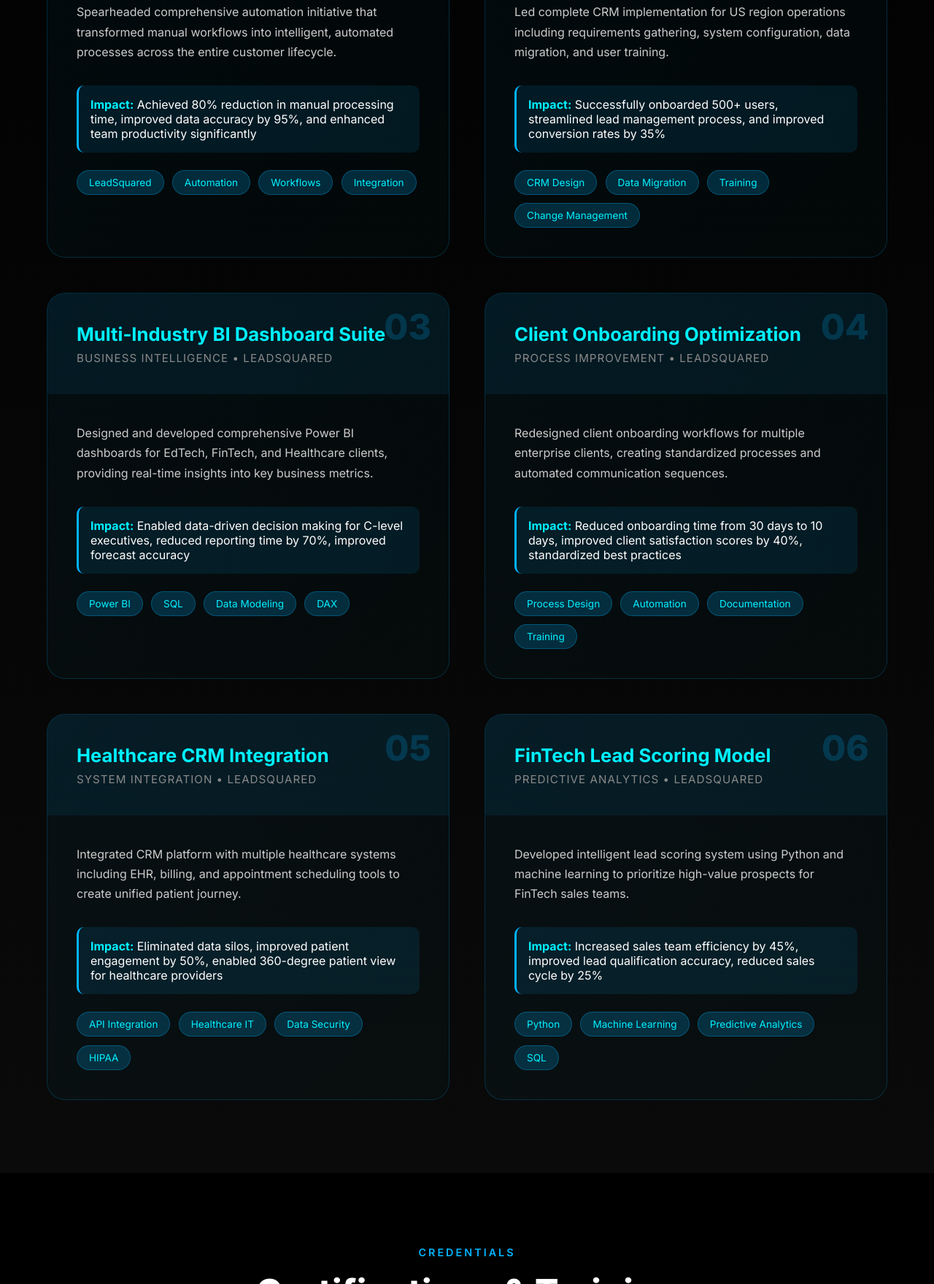
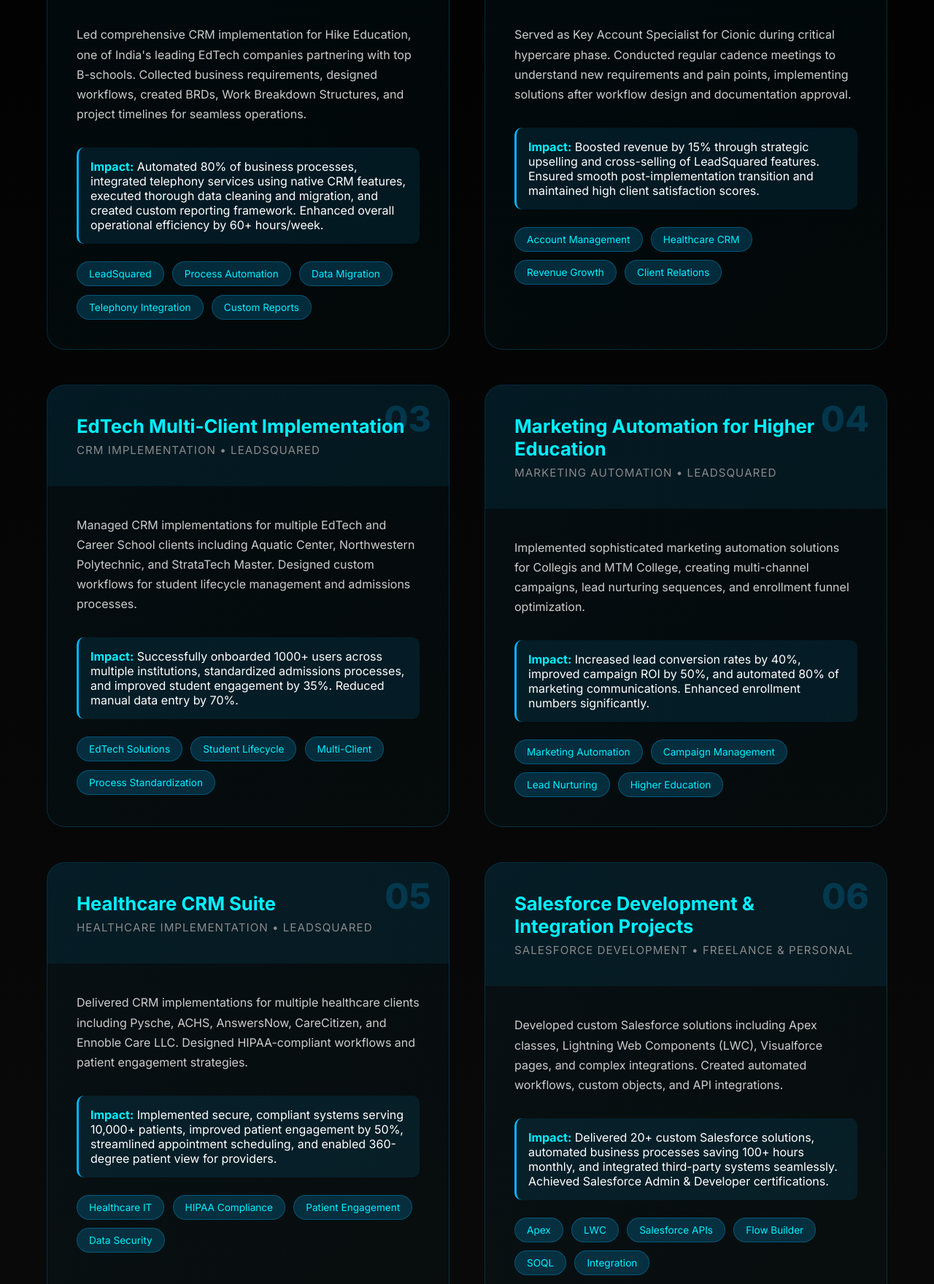
Before and after one commit to yogesh3singh/Portfolio, a plain HTML site: page index.html in a window 1280 px wide. Shown: the part 5745-7504 px from the top of the page at 73% size. Drawn offline with Linux system fonts and the light colour scheme; some icons are missing.

Commit message:
Updated Project section

```diff
--- a/index.html
+++ b/index.html
@@ -285,23 +285,24 @@
         <div class="project-card">
             <div class="project-header">
                 <div class="project-number">01</div>
-                    <h3 class="project-title">CRM Automation Framework</h3>
-                    <p class="project-type">Process Automation • Hike Education</p>
+                <h3 class="project-title">Hike Education - Complete CRM Transformation</h3>
+                <p class="project-type">End-to-End Implementation • Hike Education</p>
             </div>
             <div class="project-body">
                 <p class="project-description">
-                        Spearheaded comprehensive automation initiative that transformed manual workflows into intelligent,
-                        automated processes across the entire customer lifecycle.
+                    Led comprehensive CRM implementation for Hike Education, one of India's leading EdTech companies partnering with top B-schools.
+                    Collected business requirements, designed workflows, created BRDs, Work Breakdown Structures, and project timelines for seamless operations.
                 </p>
                 <div class="project-impact">
-                        <strong>Impact:</strong> Achieved 80% reduction in manual processing time, improved data accuracy by 95%,
-                        and enhanced team productivity significantly
+                    <strong>Impact:</strong> Automated 80% of business processes, integrated telephony services using native CRM features,
+                    executed thorough data cleaning and migration, and created custom reporting framework. Enhanced overall operational efficiency by 60+ hours/week.
                 </div>
                 <div class="tech-stack">
                     <span class="tech-badge">LeadSquared</span>
-                        <span class="tech-badge">Automation</span>
-                        <span class="tech-badge">Workflows</span>
-                        <span class="tech-badge">Integration</span>
+                    <span class="tech-badge">Process Automation</span>
+                    <span class="tech-badge">Data Migration</span>
+                    <span class="tech-badge">Telephony Integration</span>
+                    <span class="tech-badge">Custom Reports</span>
                 </div>
             </div>
         </div>
@@ -309,23 +310,23 @@
         <div class="project-card">
             <div class="project-header">
                 <div class="project-number">02</div>
-                    <h3 class="project-title">US Market CRM Implementation</h3>
-                    <p class="project-type">End-to-End Implementation • Hike Education</p>
+                <h3 class="project-title">Cionic - Hypercare Phase Management</h3>
+                <p class="project-type">Key Account Management • LeadSquared</p>
             </div>
             <div class="project-body">
                 <p class="project-description">
-                        Led complete CRM implementation for US region operations including requirements gathering,
-                        system configuration, data migration, and user training.
+                    Served as Key Account Specialist for Cionic during critical hypercare phase. Conducted regular cadence meetings to understand
+                    new requirements and pain points, implementing solutions after workflow design and documentation approval.
                 </p>
                 <div class="project-impact">
-                        <strong>Impact:</strong> Successfully onboarded 500+ users, streamlined lead management process,
-                        and improved conversion rates by 35%
+                    <strong>Impact:</strong> Boosted revenue by 15% through strategic upselling and cross-selling of LeadSquared features.
+                    Ensured smooth post-implementation transition and maintained high client satisfaction scores.
                 </div>
                 <div class="tech-stack">
-                        <span class="tech-badge">CRM Design</span>
-                        <span class="tech-badge">Data Migration</span>
-                        <span class="tech-badge">Training</span>
-                        <span class="tech-badge">Change Management</span>
+                    <span class="tech-badge">Account Management</span>
+                    <span class="tech-badge">Healthcare CRM</span>
+                    <span class="tech-badge">Revenue Growth</span>
+                    <span class="tech-badge">Client Relations</span>
                 </div>
             </div>
         </div>
@@ -333,23 +334,23 @@
         <div class="project-card">
             <div class="project-header">
                 <div class="project-number">03</div>
-                    <h3 class="project-title">Multi-Industry BI Dashboard Suite</h3>
-                    <p class="project-type">Business Intelligence • LeadSquared</p>
+                <h3 class="project-title">EdTech Multi-Client Implementation</h3>
+                <p class="project-type">CRM Implementation • LeadSquared</p>
             </div>
             <div class="project-body">
                 <p class="project-description">
-                        Designed and developed comprehensive Power BI dashboards for EdTech, FinTech, and Healthcare clients,
-                        providing real-time insights into key business metrics.
+                    Managed CRM implementations for multiple EdTech and Career School clients including Aquatic Center, Northwestern Polytechnic,
+                    and StrataTech Master. Designed custom workflows for student lifecycle management and admissions processes.
                 </p>
                 <div class="project-impact">
-                        <strong>Impact:</strong> Enabled data-driven decision making for C-level executives,
-                        reduced reporting time by 70%, improved forecast accuracy
+                    <strong>Impact:</strong> Successfully onboarded 1000+ users across multiple institutions, standardized admissions processes,
+                    and improved student engagement by 35%. Reduced manual data entry by 70%.
                 </div>
                 <div class="tech-stack">
-                        <span class="tech-badge">Power BI</span>
-                        <span class="tech-badge">SQL</span>
-                        <span class="tech-badge">Data Modeling</span>
-                        <span class="tech-badge">DAX</span>
+                    <span class="tech-badge">EdTech Solutions</span>
+                    <span class="tech-badge">Student Lifecycle</span>
+                    <span class="tech-badge">Multi-Client</span>
+                    <span class="tech-badge">Process Standardization</span>
                 </div>
             </div>
         </div>
@@ -357,23 +358,23 @@
         <div class="project-card">
             <div class="project-header">
                 <div class="project-number">04</div>
-                    <h3 class="project-title">Client Onboarding Optimization</h3>
-                    <p class="project-type">Process Improvement • LeadSquared</p>
+                <h3 class="project-title">Marketing Automation for Higher Education</h3>
+                <p class="project-type">Marketing Automation • LeadSquared</p>
             </div>
             <div class="project-body">
                 <p class="project-description">
-                        Redesigned client onboarding workflows for multiple enterprise clients, creating standardized
-                        processes and automated communication sequences.
+                    Implemented sophisticated marketing automation solutions for Collegis and MTM College, creating multi-channel
+                    campaigns, lead nurturing sequences, and enrollment funnel optimization.
                 </p>
                 <div class="project-impact">
-                        <strong>Impact:</strong> Reduced onboarding time from 30 days to 10 days,
-                        improved client satisfaction scores by 40%, standardized best practices
+                    <strong>Impact:</strong> Increased lead conversion rates by 40%, improved campaign ROI by 50%,
+                    and automated 80% of marketing communications. Enhanced enrollment numbers significantly.
                 </div>
                 <div class="tech-stack">
-                        <span class="tech-badge">Process Design</span>
-                        <span class="tech-badge">Automation</span>
-                        <span class="tech-badge">Documentation</span>
-                        <span class="tech-badge">Training</span>
+                    <span class="tech-badge">Marketing Automation</span>
+                    <span class="tech-badge">Campaign Management</span>
+                    <span class="tech-badge">Lead Nurturing</span>
+                    <span class="tech-badge">Higher Education</span>
                 </div>
             </div>
         </div>
@@ -381,23 +382,23 @@
         <div class="project-card">
             <div class="project-header">
                 <div class="project-number">05</div>
-                    <h3 class="project-title">Healthcare CRM Integration</h3>
-                    <p class="project-type">System Integration • LeadSquared</p>
+                <h3 class="project-title">Healthcare CRM Suite</h3>
+                <p class="project-type">Healthcare Implementation • LeadSquared</p>
             </div>
             <div class="project-body">
                 <p class="project-description">
-                        Integrated CRM platform with multiple healthcare systems including EHR, billing, and appointment
-                        scheduling tools to create unified patient journey.
+                    Delivered CRM implementations for multiple healthcare clients including Pysche, ACHS, AnswersNow, CareCitizen,
+                    and Ennoble Care LLC. Designed HIPAA-compliant workflows and patient engagement strategies.
                 </p>
                 <div class="project-impact">
-                        <strong>Impact:</strong> Eliminated data silos, improved patient engagement by 50%,
-                        enabled 360-degree patient view for healthcare providers
+                    <strong>Impact:</strong> Implemented secure, compliant systems serving 10,000+ patients, improved patient engagement by 50%,
+                    streamlined appointment scheduling, and enabled 360-degree patient view for providers.
                 </div>
                 <div class="tech-stack">
-                        <span class="tech-badge">API Integration</span>
                     <span class="tech-badge">Healthcare IT</span>
+                    <span class="tech-badge">HIPAA Compliance</span>
+                    <span class="tech-badge">Patient Engagement</span>
                     <span class="tech-badge">Data Security</span>
-                        <span class="tech-badge">HIPAA</span>
                 </div>
             </div>
         </div>
@@ -405,23 +406,25 @@
         <div class="project-card">
             <div class="project-header">
                 <div class="project-number">06</div>
-                    <h3 class="project-title">FinTech Lead Scoring Model</h3>
-                    <p class="project-type">Predictive Analytics • LeadSquared</p>
+                <h3 class="project-title">Salesforce Development & Integration Projects</h3>
+                <p class="project-type">Salesforce Development • Freelance & Personal</p>
             </div>
             <div class="project-body">
                 <p class="project-description">
-                        Developed intelligent lead scoring system using Python and machine learning to prioritize
-                        high-value prospects for FinTech sales teams.
+                    Developed custom Salesforce solutions including Apex classes, Lightning Web Components (LWC), Visualforce pages,
+                    and complex integrations. Created automated workflows, custom objects, and API integrations.
                 </p>
                 <div class="project-impact">
-                        <strong>Impact:</strong> Increased sales team efficiency by 45%, improved lead qualification accuracy,
-                        reduced sales cycle by 25%
+                    <strong>Impact:</strong> Delivered 20+ custom Salesforce solutions, automated business processes saving 100+ hours monthly,
+                    and integrated third-party systems seamlessly. Achieved Salesforce Admin & Developer certifications.
                 </div>
                 <div class="tech-stack">
-                        <span class="tech-badge">Python</span>
-                        <span class="tech-badge">Machine Learning</span>
-                        <span class="tech-badge">Predictive Analytics</span>
-                        <span class="tech-badge">SQL</span>
+                    <span class="tech-badge">Apex</span>
+                    <span class="tech-badge">LWC</span>
+                    <span class="tech-badge">Salesforce APIs</span>
+                    <span class="tech-badge">Flow Builder</span>
+                    <span class="tech-badge">SOQL</span>
+                    <span class="tech-badge">Integration</span>
                 </div>
             </div>
         </div>
```
Lines whose indentation alone changed are shown as unchanged.
